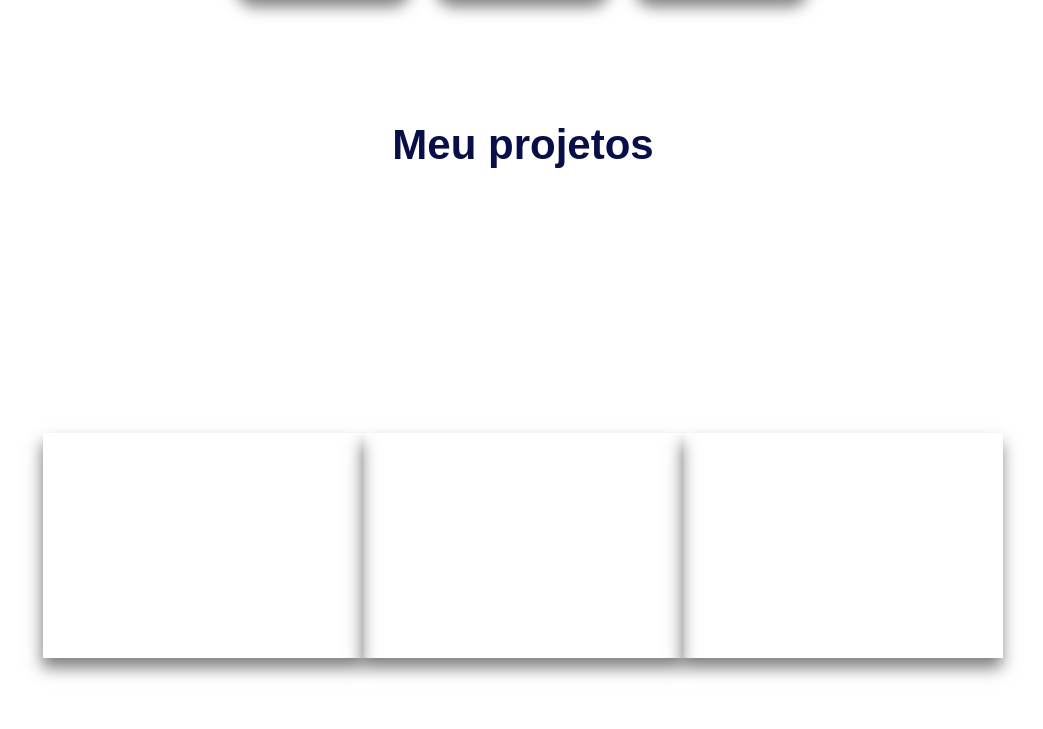
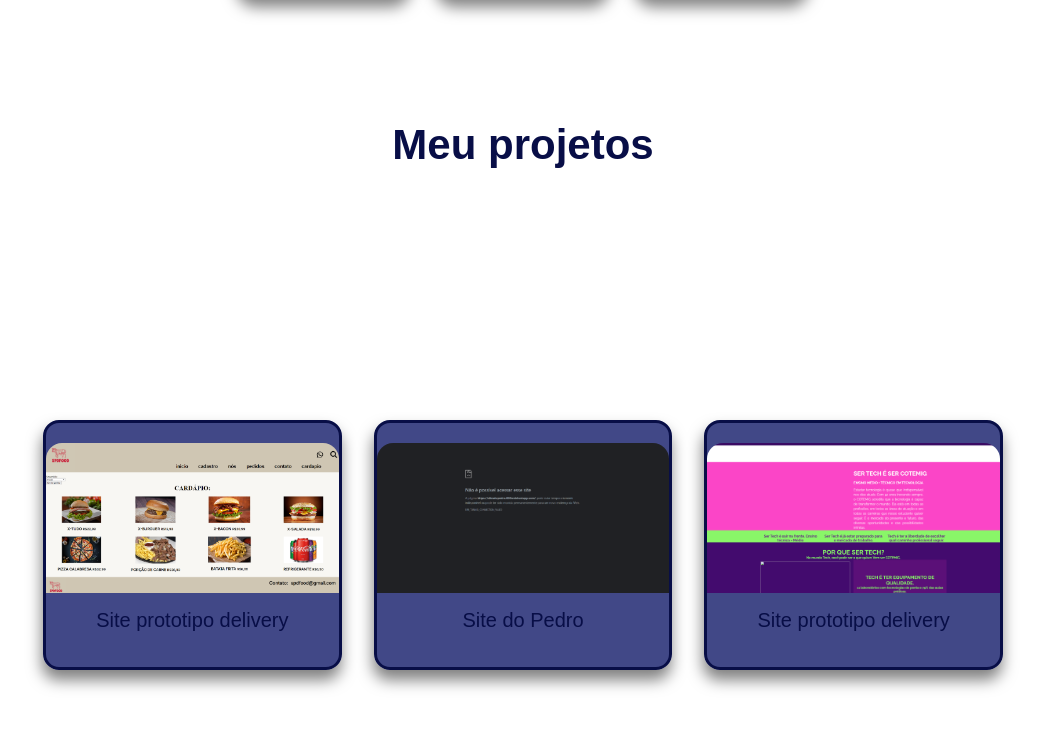
Before and after one commit to thiagolutes/pedroPortifolio, a plain HTML site: page index.html in a window 1280 px wide. Shown: the part 1725-2454 px from the top of the page, without its empty margins (117-1160 px from the left). Drawn offline with Linux system fonts and the light colour scheme; a web font is replaced by a local one.

Commit message:
Add files via upload

```diff
--- a/index.html
+++ b/index.html
@@ -110,9 +110,30 @@
                     </div>
                 </div>
                 <div class="projetosContainer wdt100" style="grid-column: 1/ span 2;">
-                    <div class="cardProjetos"></div>
-                    <div class="cardProjetos"></div>
-                    <div class="cardProjetos"></div>
+                    <div class="cardProjetos center-center" style="flex-direction: column;">
+                        <div class="imgSite" onclick="abrirSiteImg(`https://pedrotreu.github.io/site-delivery/cardapio.html?authuser=0`)">
+                            <img src="Assets/dellivery.png" alt="">
+                        </div>
+                        <div class="center-center nomeProjeto">
+                            <h4>Site prototipo delivery</h4>
+                        </div>
+                    </div>
+                    <div class="cardProjetos center-center" style="flex-direction: column;">
+                        <div class="imgSite" onclick="abrirSiteImg(`https://sitesdopedro.000webhostapp.com/`)">
+                            <img src="Assets/siteCaiu.png" alt="">
+                        </div>
+                        <div class="center-center nomeProjeto">
+                            <h4>Site do Pedro</h4>
+                        </div>
+                    </div>
+                    <div class="cardProjetos center-center" style="flex-direction: column;">
+                        <div class="imgSite" onclick="abrirSiteImg(`https://pedrofilipeeeeee.github.io/site-tabela/`)">
+                            <img src="Assets/siteTabela.png" alt="">
+                        </div>
+                        <div class="center-center nomeProjeto">
+                            <h4>Site prototipo delivery</h4>
+                        </div>
+                    </div>
                 </div>
             </div>
         </div>
--- a/script.js
+++ b/script.js
@@ -93,3 +93,7 @@ function animarElemento(element) {
     element.classList.add('slide-in-top-to-back');
 
 }
+
+function abrirSiteImg(url){
+    window.open(url, '_blank');
+}
--- a/style.css
+++ b/style.css
@@ -457,12 +457,51 @@ body {
     justify-content: space-around;
     align-items: center;
     grid-template-columns: 1fr 1fr 1fr;
+    gap: 32px;
 }
 
 .cardProjetos {
-    height: 225px;
+    height: 250px;
+    box-shadow: -1px 10px 15px rgba(0, 0, 0, 0.5);
+    background-color: var(--primariaFiltro);
+    border-radius: 16px;
+    transition: all ease 0.5s;
+    border: 3px solid var(--primaria);
+}
+
+.cardProjetos:hover .imgSite{
+    height: 190px;
+    object-fit: cover;
+    border-top-right-radius: 12px;
+    border-top-left-radius: 12px;
+    cursor: pointer;
+}
+
+.cardProjetos:hover .imgSite img{
+    border-top-right-radius: 16px;
+    border-top-left-radius: 16px;
+}
+
+.imgSite{
+    height: 150px;
     width: 100%;
-    box-shadow: -1px 10px 15px rgba(0, 0, 0, 0.5);
+    transition: all ease 0.5s;
+}
+
+.imgSite img{
+    width: 100%;
+    height: 100%;
+    object-fit: cover;
+    border-top-right-radius: 16px;
+    border-top-left-radius: 16px;
+}
+
+.nomeProjeto{
+    min-height: 54px;
+}
+
+.nomeProjeto h4{
+    font-size: 20px;
 }
 
 
@@ -545,11 +584,6 @@ body {
         grid-template-rows: 1fr 2fr 2.5fr;
     }
 
-    #projects {
-        grid-template-columns: 1fr;
-        grid-template-rows: 1fr 2fr 2.5fr;
-    }
-
     .paiFtoPrincipal {
         grid-column: 1 /span 2;
         grid-row: 2;
@@ -563,6 +597,10 @@ body {
     .ftoPrincipal {
         width: 250px;
         height: 250px;
+    }
+    .projetosContainer{
+        grid-template-columns: 1fr;
+        grid-template-rows: 1fr 1fr 1fr;
     }
 }
 
```
Also changed, not shown: Assets/dellivery.png (added), Assets/siteCaiu.png (added), Assets/siteTabela.png (added).
